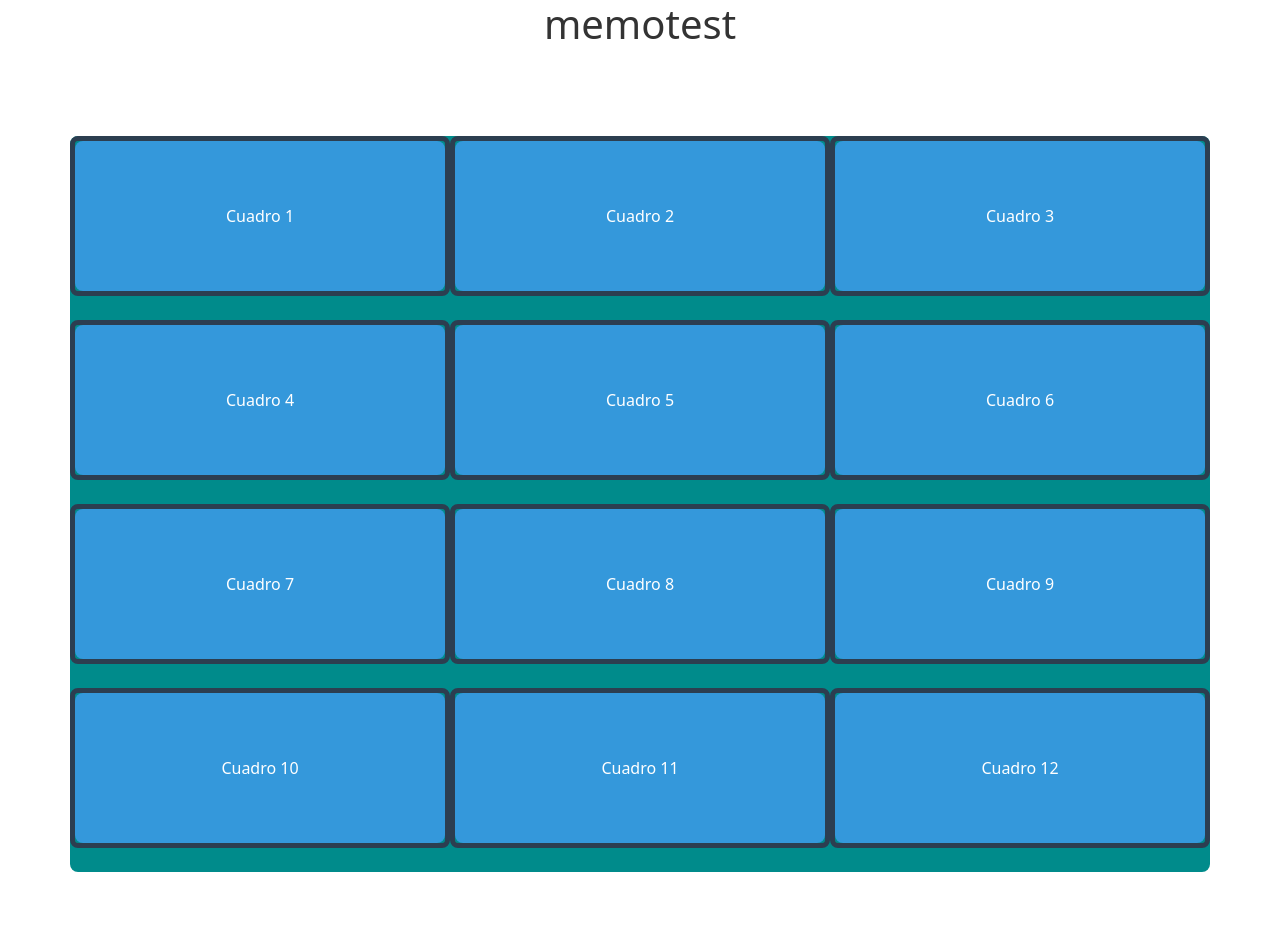
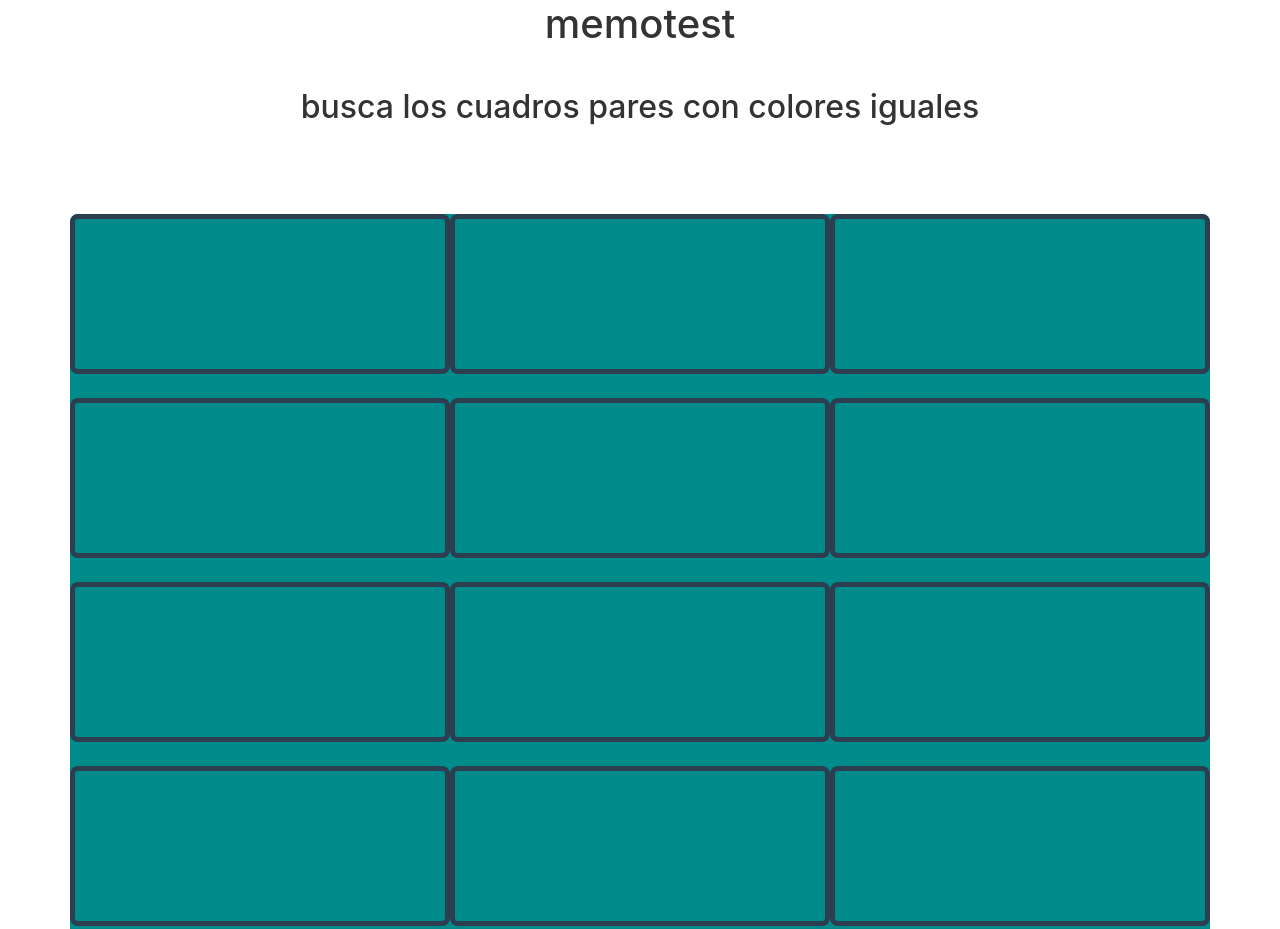
Before and after one commit to lucastenchini94/memotest, a website: page index.html in a window 1280 px wide. Shown: the top 929 px of the page. Drawn offline with nearby package versions, Linux system fonts and the light colour scheme.

Commit message:
corrigiendo-detalles-html

```diff
--- a/index.html
+++ b/index.html
@@ -5,7 +5,7 @@
     <meta name="viewport" content="width=device-width, initial-scale=1.0">
     <title>Cuadros con Bootstrap</title>
     <!-- Vinculando la hoja de estilos de Bootstrap -->
-    <link href="https://cdn.jsdelivr.net/npm/bootstrap@5.3.0-alpha1/dist/css/bootstrap.min.css" rel="stylesheet">
+    <link href="https://stackpath.bootstrapcdn.com/bootstrap/4.5.2/css/bootstrap.min.css" rel="stylesheet">
     <style>
         .cuadro {
             height: 150px;
@@ -15,9 +15,15 @@
             justify-content: center;
             align-items: center;
             border-radius: 8px;
+            opacity: 0;
 
         }
         h1 {
+            text-align: center;
+            color: #333;
+            margin-bottom: 40px;
+        }
+        h2{
             text-align: center;
             color: #333;
             margin-bottom: 40px;
@@ -29,7 +35,7 @@
             background-color: blue;
         }
         .negro{
-            background-color black;
+            background-color: black;
         }
         .blanco{
             background-color: white;
@@ -46,10 +52,6 @@
 
         }
         .marcos {
-
-
-
-
             padding: 0px;
             border: 5px solid #2c3e50; /* Añade un borde de 5px de grosor, con color gris oscuro */
             border-radius: 8px; /* Esquinas redondeadas */
@@ -60,50 +62,50 @@
     </style>
 </head>
 <body>
-    <h1>memotest
-    </h1>
+    <h1>memotest</h1>
+    <h2>busca los cuadros pares con colores iguales</h2>
     <div class="container py-5">
         <div class="row cuadros">
             <div class="col-4 mb-4 marcos">
-                <div class="cuadro ">Cuadro 1</div>
+                <div class="cuadro "></div>
             </div>
             <div class="col-4 mb-4 marcos">
-                <div class="cuadro">Cuadro 2</div>
+                <div class="cuadro"></div>
             </div>
             <div class="col-4 mb-4 marcos">
-                <div class="cuadro">Cuadro 3</div>
+                <div class="cuadro"></div>
             </div>
             <div class="col-4 mb-4 marcos">
-                <div class="cuadro">Cuadro 4</div>
+                <div class="cuadro"></div>
             </div>
             <div class="col-4 mb-4 marcos">
-                <div class="cuadro">Cuadro 5</div>
+                <div class="cuadro"></div>
             </div>
             <div class="col-4 mb-4 marcos">
-                <div class="cuadro">Cuadro 6</div>
+                <div class="cuadro"></div>
             </div>
             <div class="col-4 mb-4 marcos">
-                <div class="cuadro">Cuadro 7</div>
+                <div class="cuadro"></div>
             </div>
             <div class="col-4 mb-4 marcos">
-                <div class="cuadro">Cuadro 8</div>
+                <div class="cuadro"></div>
             </div>
             <div class="col-4 mb-4 marcos">
-                <div class="cuadro">Cuadro 9</div>
+                <div class="cuadro"></div>
             </div>
             <div class="col-4 mb-4 marcos">
-                <div class="cuadro">Cuadro 10</div>
+                <div class="cuadro"></div>
             </div>
             <div class="col-4 mb-4 marcos">
-                <div class="cuadro">Cuadro 11</div>
+                <div class="cuadro"></div>
             </div>
             <div class="col-4 mb-4 marcos">
-                <div class="cuadro">Cuadro 12</div>
+                <div class="cuadro"></div>
             </div>
         </div>
     </div>
 
     <!-- Vinculando el script de Bootstrap -->
-    <script src="https://cdn.jsdelivr.net/npm/bootstrap@5.3.0-alpha1/dist/js/bootstrap.bundle.min.js"></script>
+    <script src="index.js"></script>
 </body>
 </html>
```
